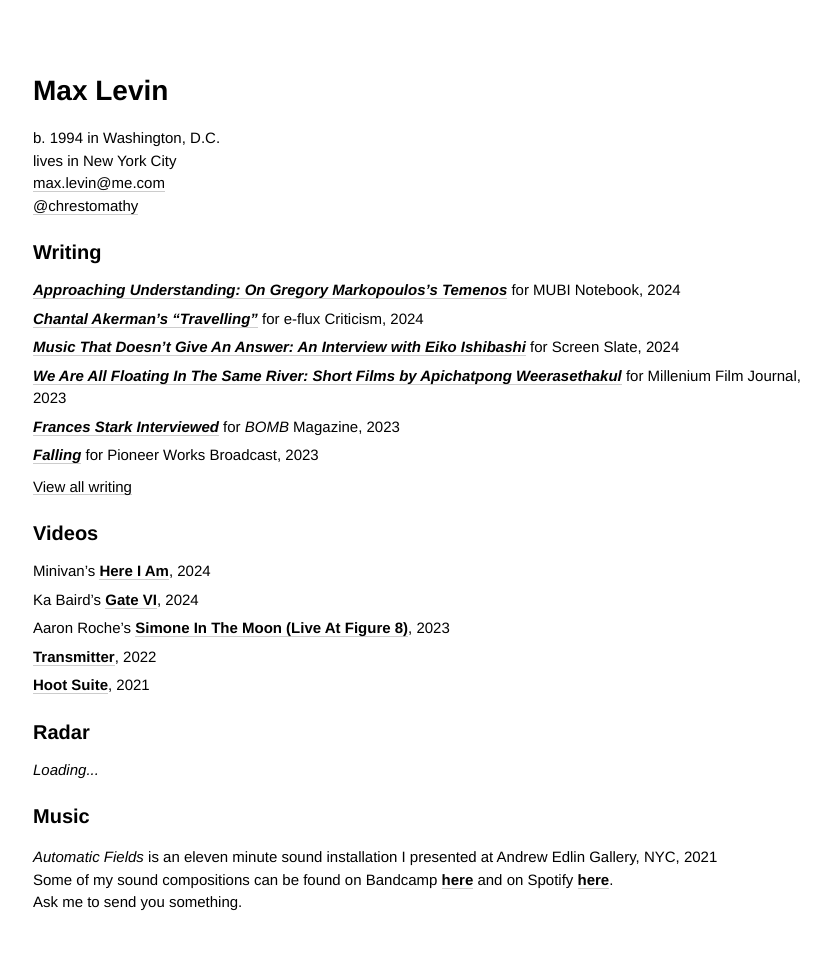
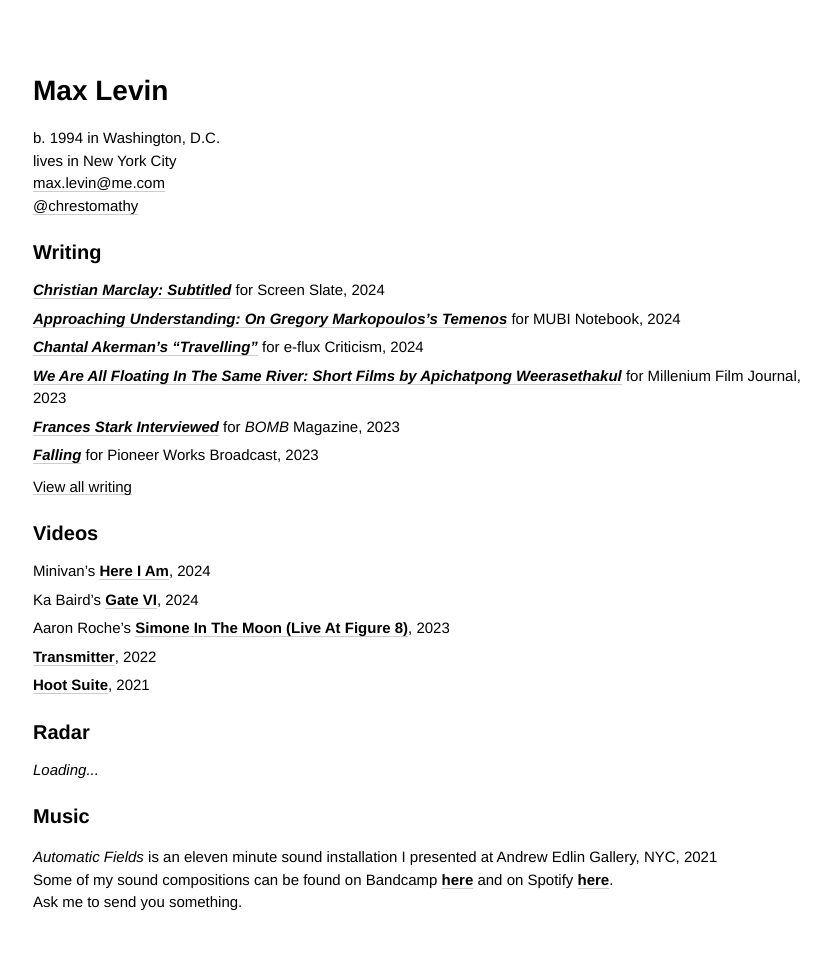
Before and after one commit to minicreative/maxlevin.me, a Jekyll site: the page built from index.md, in a window 1280 px wide. Shown: the whole page, without its empty margins (17-848 px from the left). Built offline with Jekyll 4.4.1, drawn with Linux system fonts in a browser that asks for light colours.

Commit message:
Updated Index

```diff
--- a/index.md
+++ b/index.md
@@ -15,6 +15,10 @@ sections:
 - title: Writing
   priority_button: View all writing
   items:
+  - description: "**[*Christian Marclay: Subtitled*](https://www.screenslate.com/articles/christian-marclay-subtitled)**
+      for Screen Slate, 2024"
+    image:
+    is_priority: true
   - description: "**[*A Means of Abstraction: A Conversation With Robert Beavers*](https://www.screenslate.com/articles/means-abstraction-conversation-robert-beavers)**
       for Screen Slate, 2024"
     image:
```
Also changed, not shown: other parts of index.md (+1 -1 lines).
